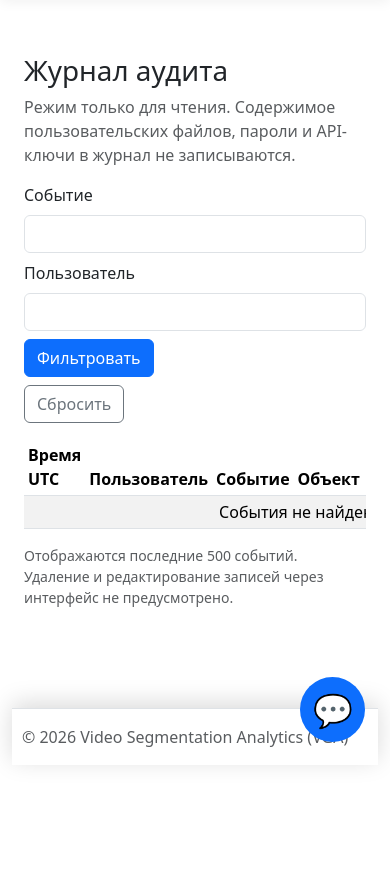
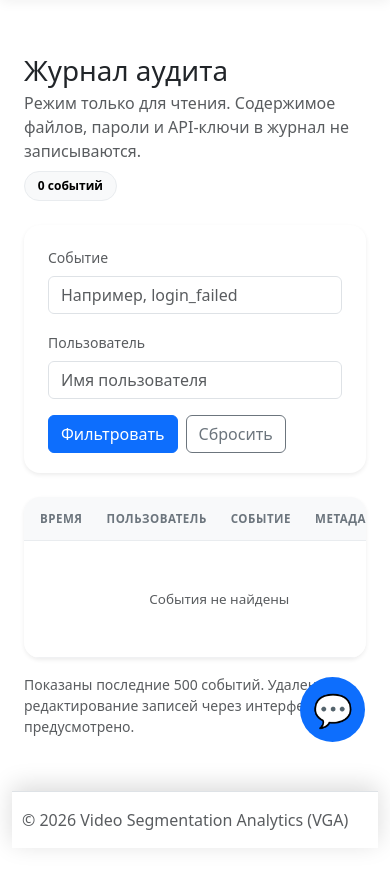
Before and after one commit to FunSkrip/VGA, a Flask app: page /audit/ in a window 390 px wide. Shown: the part 77-949 px from the top of the page. Before the commit the page ends 831 px from the top, so only its background shows below. Run offline with Flask 3, Linux system fonts and the light colour scheme; a user stored in the database is signed in; tables that the repository leaves empty hold one stand-in row (values such as "Sample post").

Commit message:
fix(ui): make audit log table readable

```diff
--- a/app/routes/audit.py
+++ b/app/routes/audit.py
@@ -1,3 +1,5 @@
+import json
+
 from flask import Blueprint, render_template, request
 
 from app.models.audit_log import AuditLog
@@ -6,6 +8,68 @@ from app.security import role_required
 
 
 audit_bp = Blueprint("audit", __name__, url_prefix="/audit")
+
+
+ACTION_LABELS = {
+    "user_registered": "Регистрация",
+    "login_success": "Успешный вход",
+    "login_failed": "Неудачный вход",
+    "logout": "Выход",
+    "access_denied": "Отказ в доступе",
+    "role_changed": "Смена роли",
+    "user_block_status_changed": "Блокировка аккаунта",
+    "admin_media_cleanup": "Очистка файлов",
+    "media_access_denied": "Отказ к файлу",
+    "media_viewed": "Просмотр файла",
+    "media_downloaded": "Скачивание файла",
+    "media_deleted": "Удаление файла",
+    "detection_started": "Старт детекции",
+    "detection_completed": "Детекция завершена",
+    "detection_failed": "Ошибка детекции",
+    "chatbot_rate_limited": "Лимит чат-бота",
+    "chatbot_request_rejected": "Запрос бота отклонён",
+    "chatbot_circuit_open": "Бот временно отключён",
+    "chatbot_unavailable": "Бот недоступен",
+    "chatbot_api_error": "Ошибка Gemini",
+    "chatbot_request_succeeded": "Ответ бота",
+}
+
+ACTION_TONES = {
+    "user_registered": "success",
+    "login_success": "success",
+    "login_failed": "danger",
+    "logout": "secondary",
+    "access_denied": "danger",
+    "role_changed": "warning",
+    "user_block_status_changed": "warning",
+    "admin_media_cleanup": "warning",
+    "media_access_denied": "danger",
+    "media_viewed": "info",
+    "media_downloaded": "primary",
+    "media_deleted": "secondary",
+    "detection_started": "info",
+    "detection_completed": "success",
+    "detection_failed": "danger",
+    "chatbot_rate_limited": "warning",
+    "chatbot_request_rejected": "warning",
+    "chatbot_circuit_open": "warning",
+    "chatbot_unavailable": "warning",
+    "chatbot_api_error": "danger",
+    "chatbot_request_succeeded": "success",
+}
+
+
+def _pretty_details(raw_details):
+    """Return indented JSON for the table, or None when there is nothing to show."""
+    if not raw_details:
+        return None
+    try:
+        parsed = json.loads(raw_details)
+    except (TypeError, ValueError):
+        return str(raw_details)
+    if not parsed:
+        return None
+    return json.dumps(parsed, ensure_ascii=False, indent=2)
 
 
 @audit_bp.route("/")
@@ -18,5 +82,35 @@ def logs():
         query = query.filter(AuditLog.action == action)
     if actor:
         query = query.filter(AuditLog.actor_username.ilike(f"%{actor}%"))
-    entries = query.order_by(AuditLog.created_at.desc(), AuditLog.id.desc()).limit(500).all()
-    return render_template("admin/audit.html", entries=entries, action_filter=action, actor_filter=actor)
+
+    entries = (
+        query.order_by(AuditLog.created_at.desc(), AuditLog.id.desc()).limit(500).all()
+    )
+
+    rows = []
+    for entry in entries:
+        details = _pretty_details(entry.details_json)
+        rows.append(
+            {
+                "id": entry.id,
+                "created_at": entry.created_at,
+                "actor_username": entry.actor_username,
+                "actor_user_id": entry.actor_user_id,
+                "action": entry.action,
+                "action_label": ACTION_LABELS.get(entry.action, entry.action),
+                "action_tone": ACTION_TONES.get(entry.action, "secondary"),
+                "target_type": entry.target_type,
+                "target_id": entry.target_id,
+                "ip_address": entry.ip_address,
+                "details_pretty": details,
+                "has_details": details is not None,
+            }
+        )
+
+    return render_template(
+        "admin/audit.html",
+        entries=rows,
+        action_filter=action,
+        actor_filter=actor,
+        action_options=sorted(ACTION_LABELS),
+    )
--- a/app/static/css/main.css
+++ b/app/static/css/main.css
@@ -293,3 +293,136 @@ footer {
     font-size: 20px;
     cursor: pointer;
 }
+
+/* AUDIT TABLE */
+.audit-count {
+    color: #495057;
+    border: 1px solid #e9ecef;
+    padding: 0.5rem 0.8rem;
+}
+
+.audit-filters,
+.audit-card {
+    border: 0;
+    border-radius: 1rem;
+    overflow: hidden;
+}
+
+.audit-filters .card-body {
+    padding: 1.25rem 1.5rem;
+}
+
+.audit-table {
+    font-size: 0.9rem;
+}
+
+.audit-table thead th {
+    padding: 0.8rem 0.75rem;
+    border-bottom: 1px solid #e9ecef;
+    background: #f8f9fa;
+    color: #6c757d;
+    font-size: 0.72rem;
+    font-weight: 700;
+    letter-spacing: 0.045em;
+    text-transform: uppercase;
+    white-space: nowrap;
+}
+
+.audit-table tbody td {
+    padding: 0.8rem 0.75rem;
+    border-color: #f0f1f3;
+    vertical-align: middle;
+}
+
+.audit-table tbody tr:hover {
+    background: #f8fbff;
+}
+
+.audit-table td code {
+    color: #6c757d;
+    font-size: 0.78rem;
+}
+
+.audit-avatar {
+    display: inline-flex;
+    align-items: center;
+    justify-content: center;
+    width: 34px;
+    height: 34px;
+    border-radius: 50%;
+    background: #eef4ff;
+    color: #0d6efd;
+    font-weight: 700;
+    flex: 0 0 auto;
+}
+
+.audit-target {
+    display: block;
+    max-width: 14rem;
+    overflow: hidden;
+    text-overflow: ellipsis;
+    white-space: nowrap;
+}
+
+.audit-target-inline {
+    font-family: var(--bs-font-monospace);
+    overflow-wrap: anywhere;
+}
+
+.audit-meta {
+    min-width: 10rem;
+    max-width: 26rem;
+}
+
+.audit-meta summary {
+    cursor: pointer;
+    color: #0d6efd;
+    font-size: 0.8rem;
+    font-weight: 600;
+    list-style: none;
+}
+
+.audit-meta summary::-webkit-details-marker {
+    display: none;
+}
+
+.audit-meta summary::before {
+    content: "▸";
+    display: inline-block;
+    margin-right: 0.3rem;
+    transition: transform 0.15s ease;
+}
+
+.audit-meta details[open] summary::before {
+    transform: rotate(90deg);
+}
+
+.audit-json {
+    max-height: 13rem;
+    margin: 0.4rem 0 0;
+    padding: 0.6rem 0.7rem;
+    overflow: auto;
+    border: 1px solid #e9ecef;
+    border-radius: 0.5rem;
+    background: #f8f9fa;
+    font-size: 0.76rem;
+    line-height: 1.45;
+    white-space: pre-wrap;
+    overflow-wrap: anywhere;
+}
+
+@media (max-width: 767.98px) {
+    .audit-table {
+        font-size: 0.84rem;
+    }
+
+    .audit-meta {
+        min-width: 7rem;
+    }
+
+    .audit-avatar {
+        width: 30px;
+        height: 30px;
+        font-size: 0.85rem;
+    }
+}
--- a/app/templates/admin/audit.html
+++ b/app/templates/admin/audit.html
@@ -1,24 +1,110 @@
 {% extends 'base.html' %}
 {% block content %}
-<div class="container mt-4">
-  <h1>Журнал аудита</h1>
-  <p class="text-muted">Режим только для чтения. Содержимое пользовательских файлов, пароли и API-ключи в журнал не записываются.</p>
-  <form method="get" class="row g-2 mb-3">
-    <div class="col-md-4"><label for="action" class="form-label">Событие</label><input id="action" name="action" class="form-control" value="{{ action_filter }}" maxlength="80"></div>
-    <div class="col-md-4"><label for="actor" class="form-label">Пользователь</label><input id="actor" name="actor" class="form-control" value="{{ actor_filter }}" maxlength="80"></div>
-    <div class="col-md-2 d-flex align-items-end"><button type="submit" class="btn btn-primary">Фильтровать</button></div>
-    <div class="col-md-2 d-flex align-items-end"><a href="{{ url_for('audit.logs') }}" class="btn btn-outline-secondary">Сбросить</a></div>
-  </form>
-  <div class="table-responsive"><table class="table table-sm table-striped align-middle">
-    <thead><tr><th>Время UTC</th><th>Пользователь</th><th>Событие</th><th>Объект</th><th>ID объекта</th><th>IP</th><th>Метаданные</th></tr></thead>
-    <tbody>
-      {% for entry in entries %}<tr>
-        <td class="text-nowrap">{{ entry.created_at }}</td><td>{{ entry.actor_username or 'Гость / неизвестен' }}{% if entry.actor_user_id %} (#{{ entry.actor_user_id }}){% endif %}</td>
-        <td><code>{{ entry.action }}</code></td><td>{{ entry.target_type or '—' }}</td><td>{{ entry.target_id or '—' }}</td><td>{{ entry.ip_address or '—' }}</td>
-        <td><code class="small">{{ entry.details_json or '{}' }}</code></td>
-      </tr>{% else %}<tr><td colspan="7" class="text-center">События не найдены</td></tr>{% endfor %}
-    </tbody>
-  </table></div>
-  <p class="small text-muted">Отображаются последние 500 событий. Удаление и редактирование записей через интерфейс не предусмотрено.</p>
+<div class="container mt-4 audit-page">
+  <div class="d-flex justify-content-between align-items-start flex-wrap gap-2">
+    <div>
+      <h1 class="mb-1">Журнал аудита</h1>
+      <p class="text-muted mb-0">
+        Режим только для чтения. Содержимое файлов, пароли и API-ключи в журнал не записываются.
+      </p>
+    </div>
+    <span class="badge rounded-pill text-bg-light audit-count">{{ entries|length }} событий</span>
+  </div>
+
+  <div class="card audit-filters shadow-sm my-4">
+    <div class="card-body">
+      <form method="get" class="row g-3 align-items-end">
+        <div class="col-lg-4 col-md-5">
+          <label for="action" class="form-label small text-muted">Событие</label>
+          <input id="action" name="action" class="form-control" list="audit-actions"
+                 value="{{ action_filter }}" maxlength="80"
+                 placeholder="Например, login_failed">
+          <datalist id="audit-actions">
+            {% for option in action_options %}<option value="{{ option }}">{% endfor %}
+          </datalist>
+        </div>
+        <div class="col-lg-3 col-md-4">
+          <label for="actor" class="form-label small text-muted">Пользователь</label>
+          <input id="actor" name="actor" class="form-control" value="{{ actor_filter }}"
+                 maxlength="80" placeholder="Имя пользователя">
+        </div>
+        <div class="col-lg-5 col-md-3 d-flex gap-2">
+          <button type="submit" class="btn btn-primary">Фильтровать</button>
+          <a href="{{ url_for('audit.logs') }}" class="btn btn-outline-secondary">Сбросить</a>
+        </div>
+      </form>
+    </div>
+  </div>
+
+  <div class="card audit-card shadow-sm">
+    <div class="table-responsive">
+      <table class="table table-hover align-middle audit-table mb-0">
+        <thead>
+          <tr>
+            <th class="ps-3">Время</th>
+            <th>Пользователь</th>
+            <th>Событие</th>
+            <th class="d-none d-lg-table-cell">Объект</th>
+            <th class="d-none d-md-table-cell">IP</th>
+            <th>Метаданные</th>
+          </tr>
+        </thead>
+        <tbody>
+        {% for entry in entries %}
+          <tr>
+            <td class="ps-3 text-nowrap">
+              <div class="fw-semibold">{{ entry.created_at.strftime('%d.%m.%Y') }}</div>
+              <div class="small text-muted">{{ entry.created_at.strftime('%H:%M:%S') }} UTC</div>
+            </td>
+            <td>
+              <div class="d-flex align-items-center gap-2">
+                <span class="audit-avatar" aria-hidden="true">{{ (entry.actor_username or '?')[:1]|upper }}</span>
+                <div class="lh-sm">
+                  <div class="fw-semibold">{{ entry.actor_username or 'Гость' }}</div>
+                  {% if entry.actor_user_id %}<div class="small text-muted">ID {{ entry.actor_user_id }}</div>{% endif %}
+                  <div class="small text-muted d-md-none">IP: {{ entry.ip_address or '—' }}</div>
+                </div>
+              </div>
+            </td>
+            <td>
+              <span class="badge rounded-pill text-bg-{{ entry.action_tone }}">{{ entry.action_label }}</span>
+              <div class="small text-muted mt-1"><code>{{ entry.action }}</code></div>
+              <div class="small text-muted mt-1 d-lg-none">
+                {{ entry.target_type or '—' }}{% if entry.target_id %} · <span class="audit-target-inline">{{ entry.target_id }}</span>{% endif %}
+              </div>
+            </td>
+            <td class="d-none d-lg-table-cell">
+              <div class="d-flex flex-column gap-1">
+                <span class="badge text-bg-light align-self-start">{{ entry.target_type or '—' }}</span>
+                {% if entry.target_id %}
+                <span class="small text-muted audit-target" title="{{ entry.target_id }}">{{ entry.target_id }}</span>
+                {% endif %}
+              </div>
+            </td>
+            <td class="d-none d-md-table-cell"><code class="small">{{ entry.ip_address or '—' }}</code></td>
+            <td class="audit-meta">
+              {% if entry.has_details %}
+              <details>
+                <summary>JSON</summary>
+                <pre class="audit-json">{{ entry.details_pretty }}</pre>
+              </details>
+              {% else %}
+              <span class="text-muted">—</span>
+              {% endif %}
+            </td>
+          </tr>
+        {% else %}
+          <tr>
+            <td colspan="6" class="text-center py-5 text-muted">События не найдены</td>
+          </tr>
+        {% endfor %}
+        </tbody>
+      </table>
+    </div>
+  </div>
+
+  <p class="small text-muted mt-3 mb-0">
+    Показаны последние 500 событий. Удаление и редактирование записей через интерфейс не предусмотрено.
+  </p>
 </div>
 {% endblock %}
```
